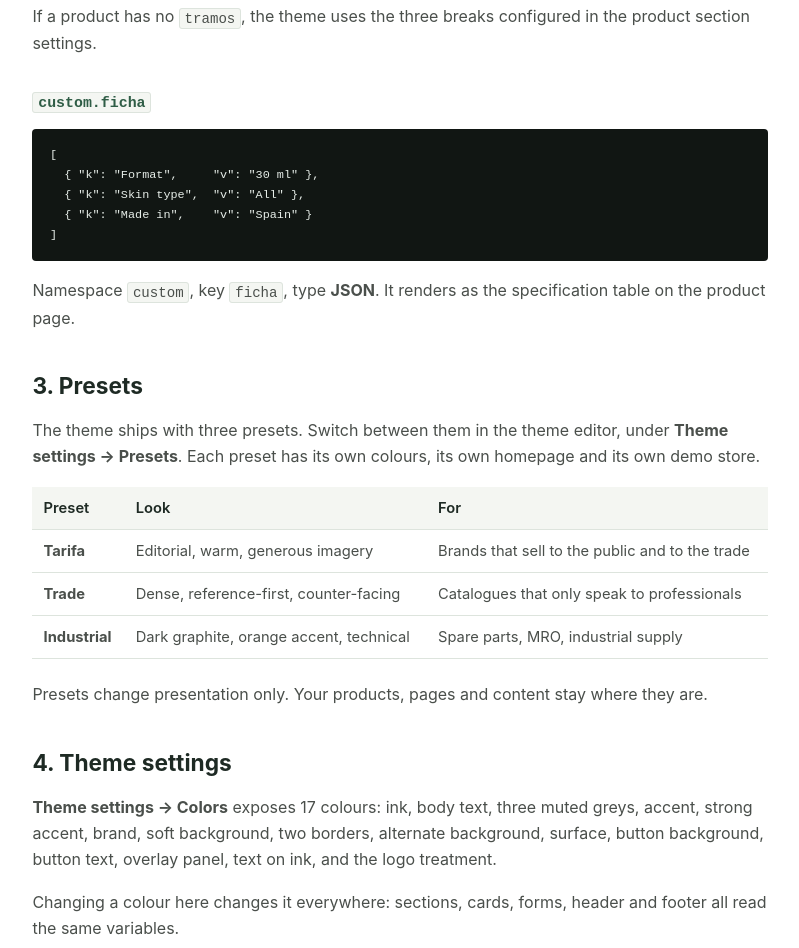
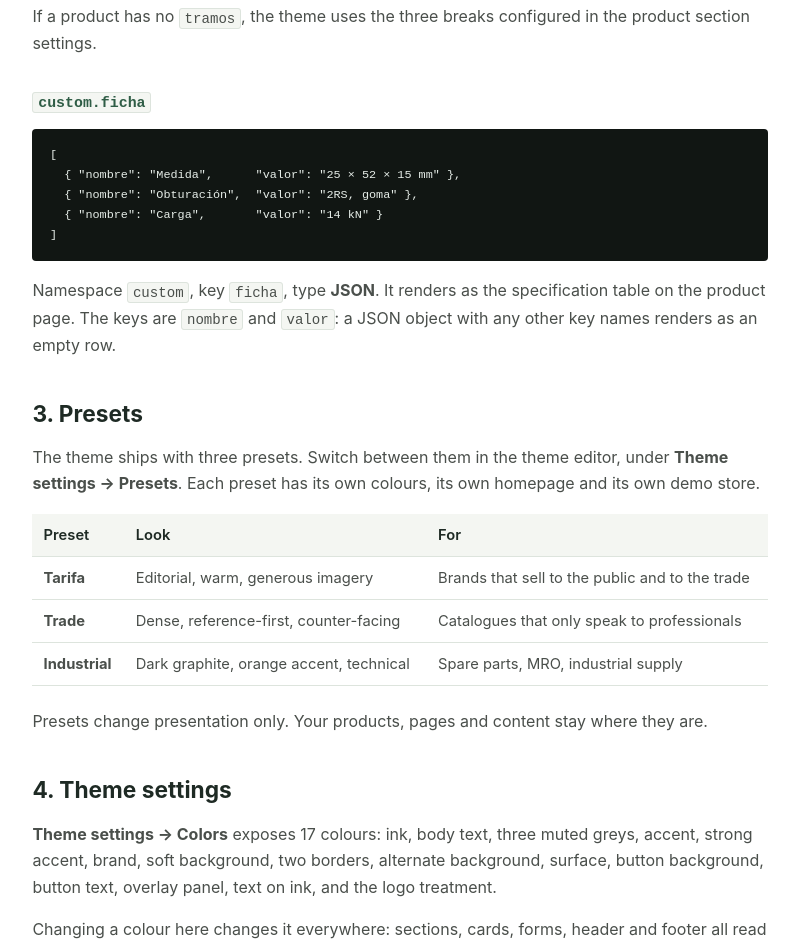
Before and after one commit to farowp/ladder-theme-docs, a plain HTML site: page index.html in a window 1280 px wide. Shown: the part 1181-2129 px from the top of the page, without its empty margins (240-1039 px from the left). Drawn offline with Linux system fonts and the light colour scheme.

Commit message:
Ficha: claves nombre/valor

```diff
--- a/index.html
+++ b/index.html
@@ -99,12 +99,13 @@ definition</strong>, namespace <code>custom</code>, key <code>tramos</code>, typ
 <p>If a product has no <code>tramos</code>, the theme uses the three breaks configured in the product section settings.</p>
 <h3 id="customficha"><code>custom.ficha</code></h3>
 <pre><code class="language-json">[
-  { &quot;k&quot;: &quot;Format&quot;,     &quot;v&quot;: &quot;30 ml&quot; },
-  { &quot;k&quot;: &quot;Skin type&quot;,  &quot;v&quot;: &quot;All&quot; },
-  { &quot;k&quot;: &quot;Made in&quot;,    &quot;v&quot;: &quot;Spain&quot; }
+  { &quot;nombre&quot;: &quot;Medida&quot;,      &quot;valor&quot;: &quot;25 × 52 × 15 mm&quot; },
+  { &quot;nombre&quot;: &quot;Obturación&quot;,  &quot;valor&quot;: &quot;2RS, goma&quot; },
+  { &quot;nombre&quot;: &quot;Carga&quot;,       &quot;valor&quot;: &quot;14 kN&quot; }
 ]
 </code></pre>
-<p>Namespace <code>custom</code>, key <code>ficha</code>, type <strong>JSON</strong>. It renders as the specification table on the product page.</p>
+<p>Namespace <code>custom</code>, key <code>ficha</code>, type <strong>JSON</strong>. It renders as the specification table on the product page.
+The keys are <code>nombre</code> and <code>valor</code>: a JSON object with any other key names renders as an empty row.</p>
 <h2 id="3-presets">3. Presets</h2>
 <p>The theme ships with three presets. Switch between them in the theme editor, under <strong>Theme settings → Presets</strong>.
 Each preset has its own colours, its own homepage and its own demo store.</p>
```
